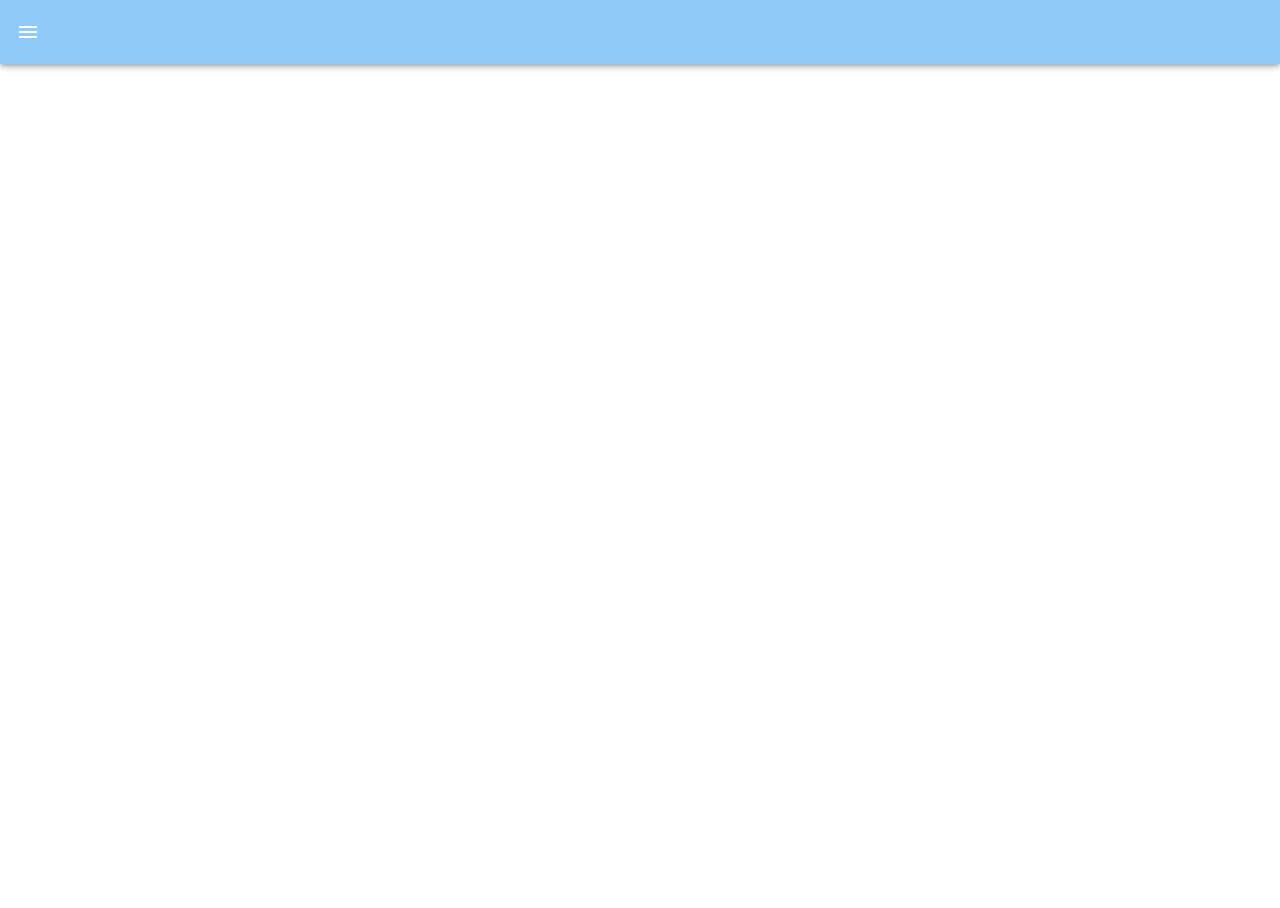
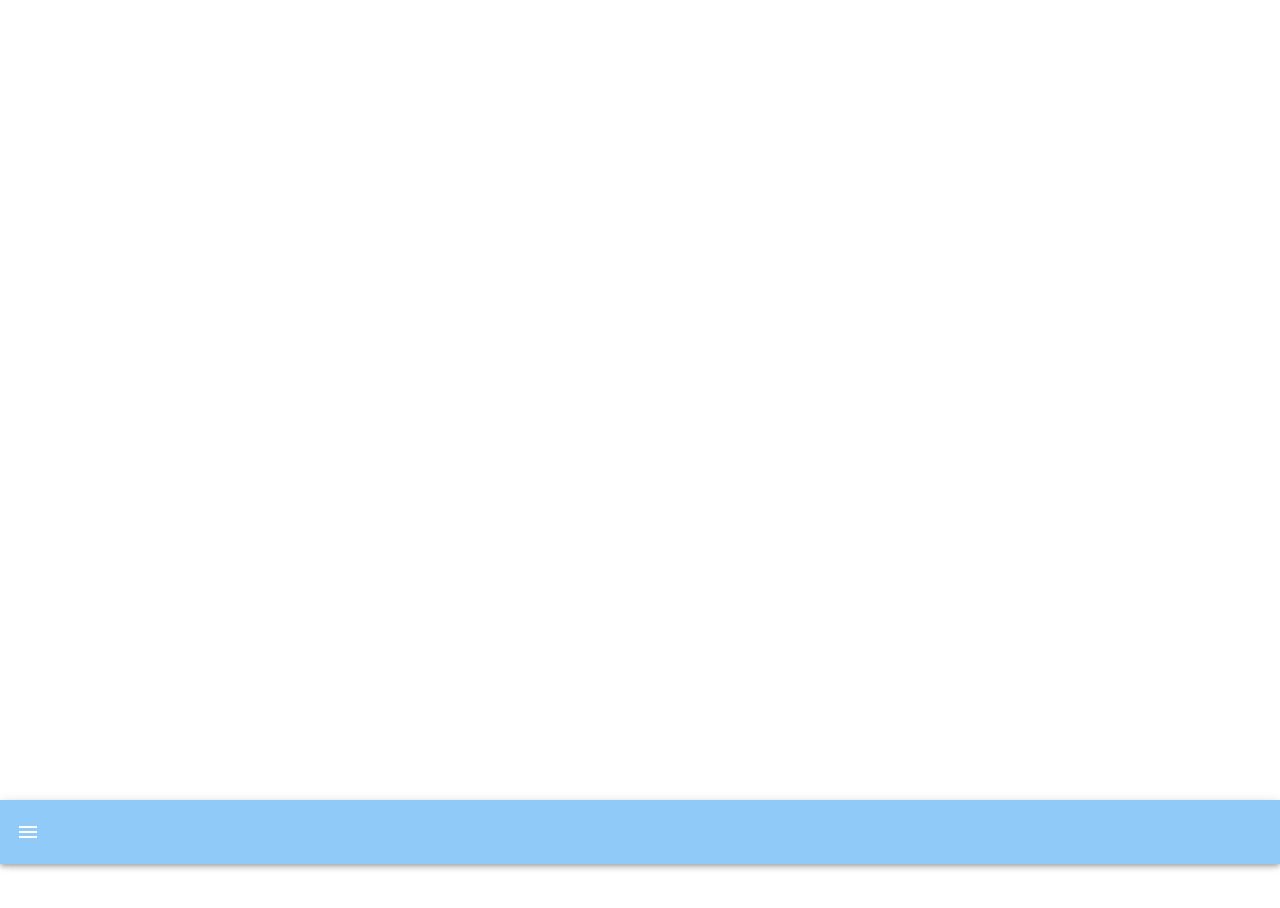
Before and after one commit to CalvinAndrean/web-fix, a Vue app: page /root in a window 1280 px wide. Shown: the top 908 px of the page. Before the commit the page ends 864 px from the top, so only its background shows below. Built offline with nearby package versions, Linux system fonts and the light colour scheme; what vue-cookies would draw is missing.

Commit message:
test sidebar scroll

```diff
--- a/src/components/DashboardLayout.vue
+++ b/src/components/DashboardLayout.vue
@@ -1,5 +1,7 @@
 <template>
     <div class="dashboard">
+        <div class="sidebar">
+            <div class="sidebar-scroll">
                 <v-navigation-drawer class="fullheight" width="256" v-model="drawer"
                 absolute temporary color="grey lighten-5">
                     <v-list-item>
@@ -56,6 +58,8 @@
                         </v-list-item>
                     </v-list>
                 </v-navigation-drawer>
+            </div>
+        </div>
 
         <v-app-bar color="blue lighten-3" dark>
             <v-app-bar-nav-icon
@@ -137,8 +141,18 @@
         },
     };
 </script>
+
 <style scoped>
 .fullheight {
   min-height: 100vh !important;
 }
+
+.sidebar {
+  height: 100vh;
+  overflow-y: auto;
+}
+
+.sidebar-scroll {
+  height: 100%;
+}
 </style>
```
Lines whose indentation alone changed are shown as unchanged.
